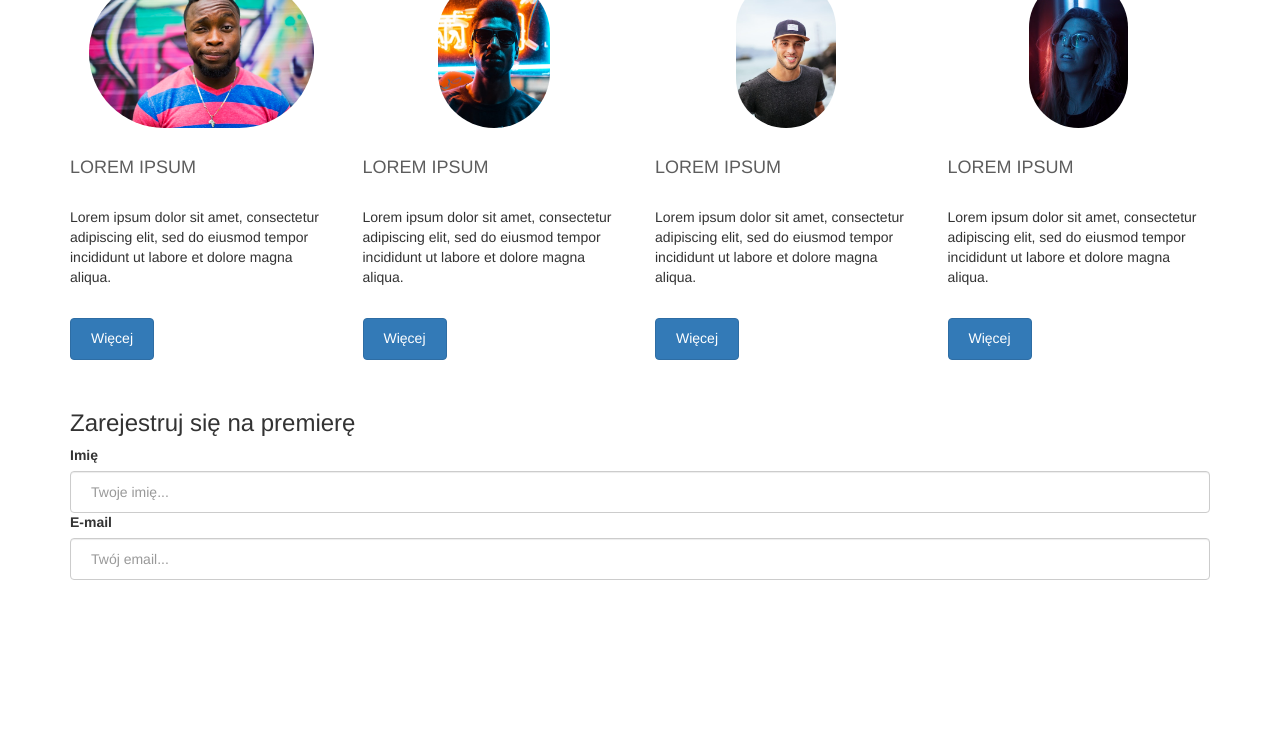
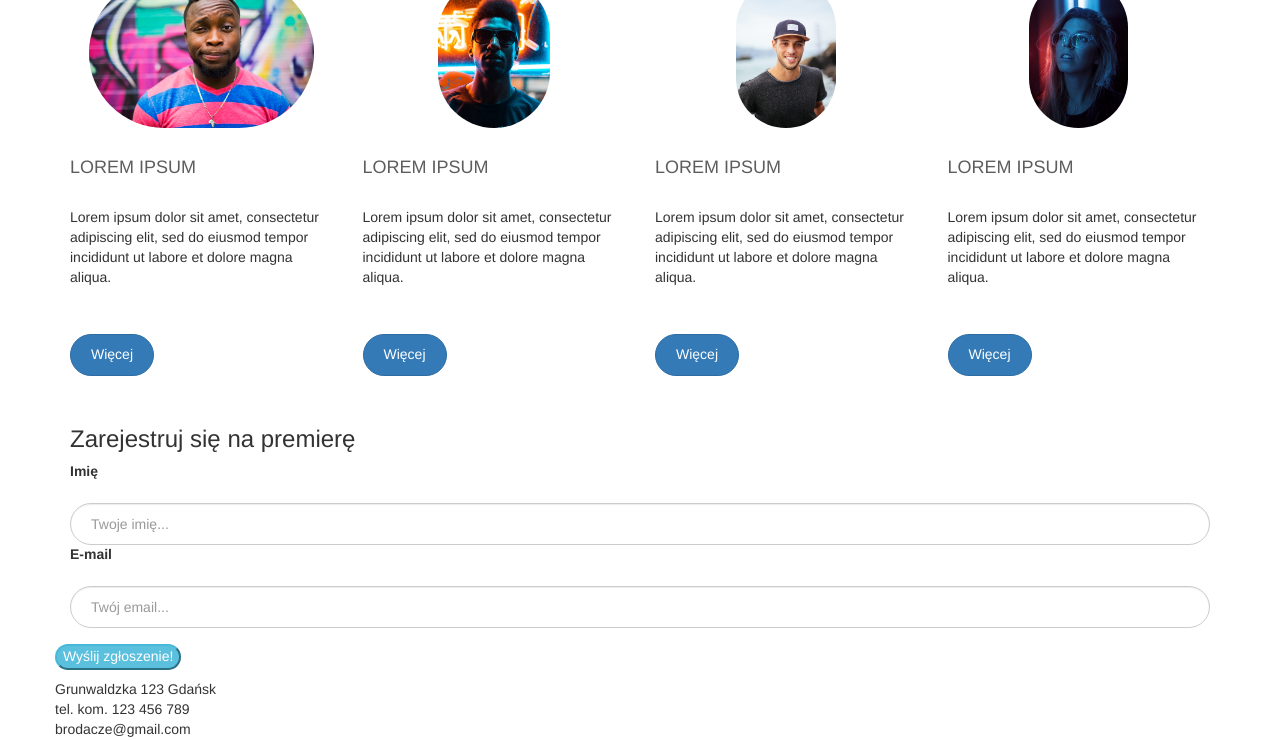
Before and after one commit to infoshareacademy/jfdd8-brodacze, a plain HTML site: page index.html in a window 1280 px wide. Shown: the part 942-1682 px from the top of the page. Before the commit the page ends 1522 px from the top, so only its background shows below. Drawn offline with Linux system fonts and the light colour scheme.

Commit message:
contacts

```diff
--- a/css/main.css
+++ b/css/main.css
@@ -173,3 +173,13 @@ span > img {
     /*max-width: 300px;*/
     max-height: 150px;
 }
+
+.btn-primary {
+    border-radius: 45px;
+    margin-top: 2vh;
+}
+
+.form-control {
+    border-radius: 45px;
+    margin-top: 2vh;
+}
--- a/index.html
+++ b/index.html
@@ -94,12 +94,25 @@
         <div class="col-xs-12">
             <label for="email"> E-mail</label>
             <input type="email" class="form-control" id="" placeholder="Twój email...">
+     </div>
+            <p>
+               <button class="btn-primary btn-info"> Wyślij zgłoszenie! </button>
+            </p>
+    </div>
+    <div>
+        <div class="row">
+            <div>
+                <span> Grunwaldzka 123 Gdańsk</span>
+            </div>
+            <div>
+                <span> tel. kom. 123 456 789</span>
+            </div>
+            <div>
+                <span> brodacze@gmail.com</span>
+            </div>
         </div>
 
-
-
     </div>
-
 
     </div>
 
```
